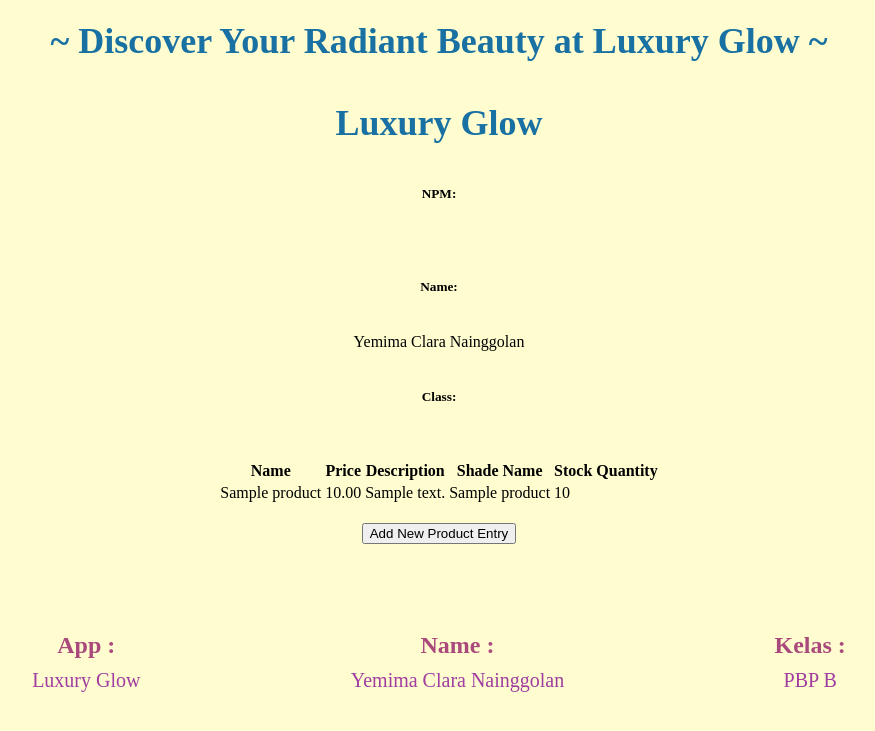
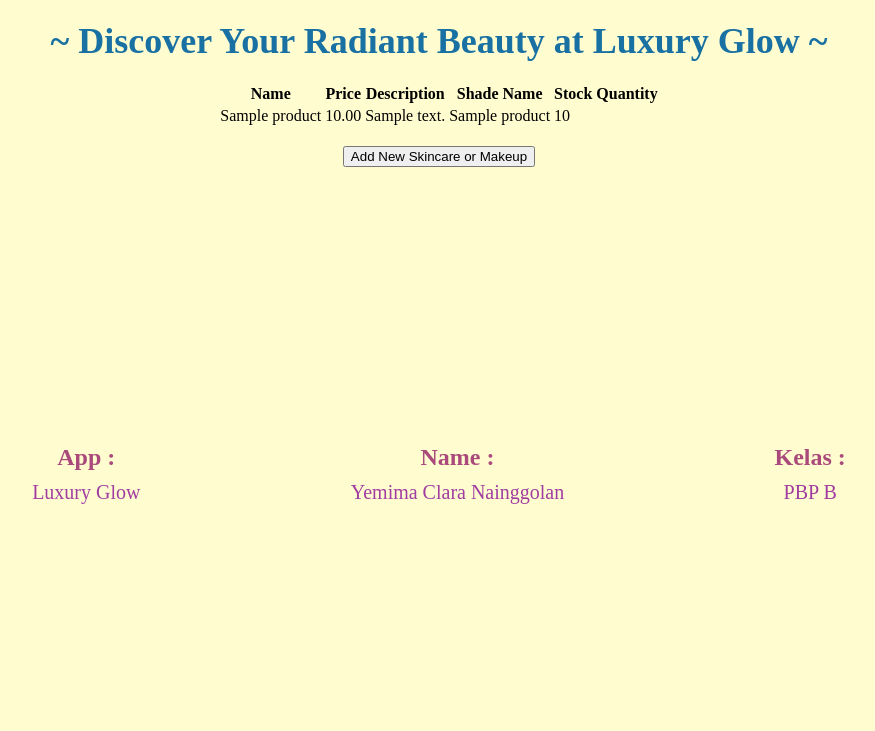
Before and after one commit to yemy16/Luxury-Glow, a Django app: page / in a window 1280 px wide. Shown: the top 731 px of the page, without its empty margins (201-1076 px from the left). Run offline with Django 5.2, Linux system fonts and the light colour scheme; tables that the repository leaves empty hold one stand-in row (values such as "Sample post").

Commit message:
Melakukan tugas 3

```diff
--- a/main/templates/main.html
+++ b/main/templates/main.html
@@ -52,21 +52,8 @@
 <body>
     <h1>~ Discover Your Radiant Beauty at Luxury Glow ~</h1>
 
-    {% block content %}
-    <h1>Luxury Glow</h1>
-
-    <h5>NPM:</h5>
-    <p>{{ npm }}</p>
-
-    <h5>Name:</h5>
-    <p>{{ name }}</p>
-
-    <h5>Class:</h5>
-    <p>{{ class }}</p>
-    {% endblock content %}
-
     {% if not product_entries %}
-<p>Belum ada data sproduct pada Luxury Glow.</p>
+<p>Belum ada data product pada Luxury Glow.</p>
 {% else %}
 <table>
   <tr>
@@ -94,7 +81,7 @@
 <br />
 
 <a href="{% url 'main:create_product_entry' %}">
-  <button>Add New Product Entry</button>
+  <button>Add New Skincare or Makeup</button>
 </a>
 
     <div class="info-container">
--- a/main/urls.py
+++ b/main/urls.py
@@ -1,8 +1,12 @@
 from django.urls import path
-from main.views import show_main, create_product_entry
-
+from main.views import show_main, create_product_entry, show_xml, show_json, show_xml_by_id, show_json_by_id
 app_name = 'main'
 
 urlpatterns = [
     path('', show_main, name='show_main'),
+    path('create-product-entry', create_product_entry, name='create_product_entry'),
+    path('xml/', show_xml, name='show_xml'),
+    path('json/', show_json, name='show_json'),
+    path('xml/<str:id>/', show_xml_by_id, name='show_xml_by_id'),
+    path('json/<str:id>/', show_json_by_id, name='show_json_by_id'),
 ]
--- a/main/views.py
+++ b/main/views.py
@@ -1,3 +1,5 @@
+from django.http import HttpResponse
+from django.core import serializers
 from django.shortcuts import render, redirect
 from main.forms import ProductForm
 from main.models import Product
@@ -22,3 +24,19 @@
 
     context = {'form': form}
     return render(request, "create_product_entry.html", context)
+
+def show_xml(request):
+    data = Product.objects.all()
+    return HttpResponse(serializers.serialize("xml", data), content_type="application/xml")
+
+def show_json(request):
+    data = Product.objects.all()
+    return HttpResponse(serializers.serialize("json", data), content_type="application/json")
+
+def show_xml_by_id(request, id):
+    data = Product.objects.filter(pk=id)
+    return HttpResponse(serializers.serialize("xml", data), content_type="application/xml")
+
+def show_json_by_id(request, id):
+    data = Product.objects.filter(pk=id)
+    return HttpResponse(serializers.serialize("json", data), content_type="application/json")
```
Also changed, not shown: main/migrations/0003_rename_skincaremakeupentry_product.py (added).
